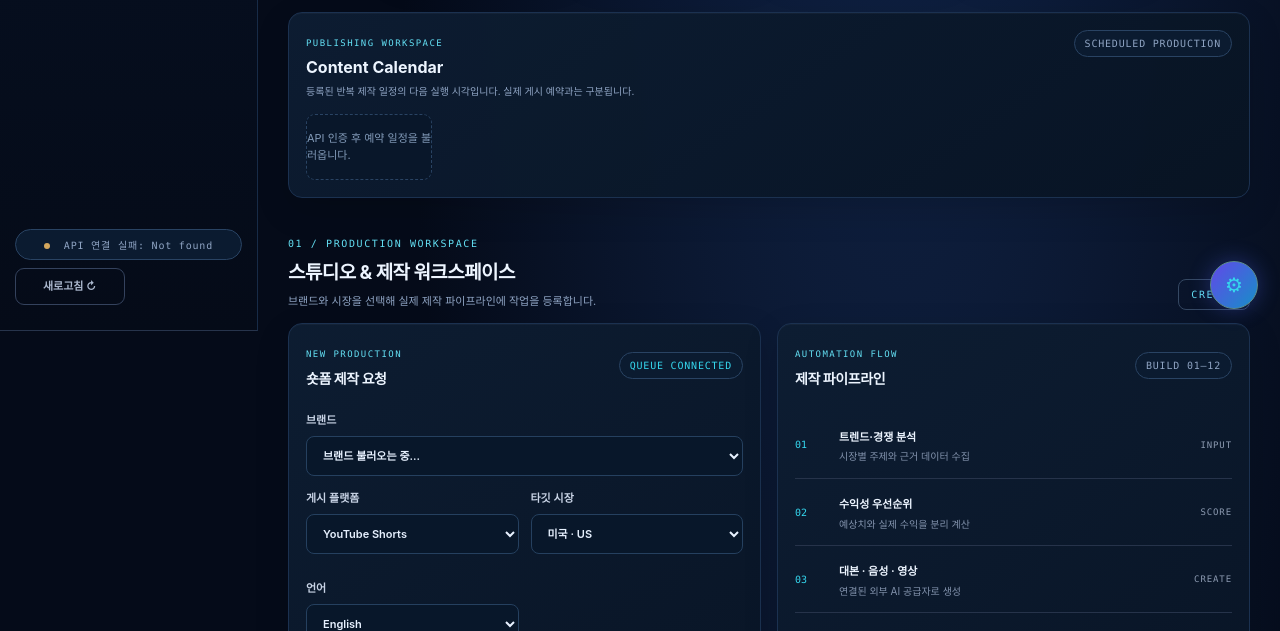
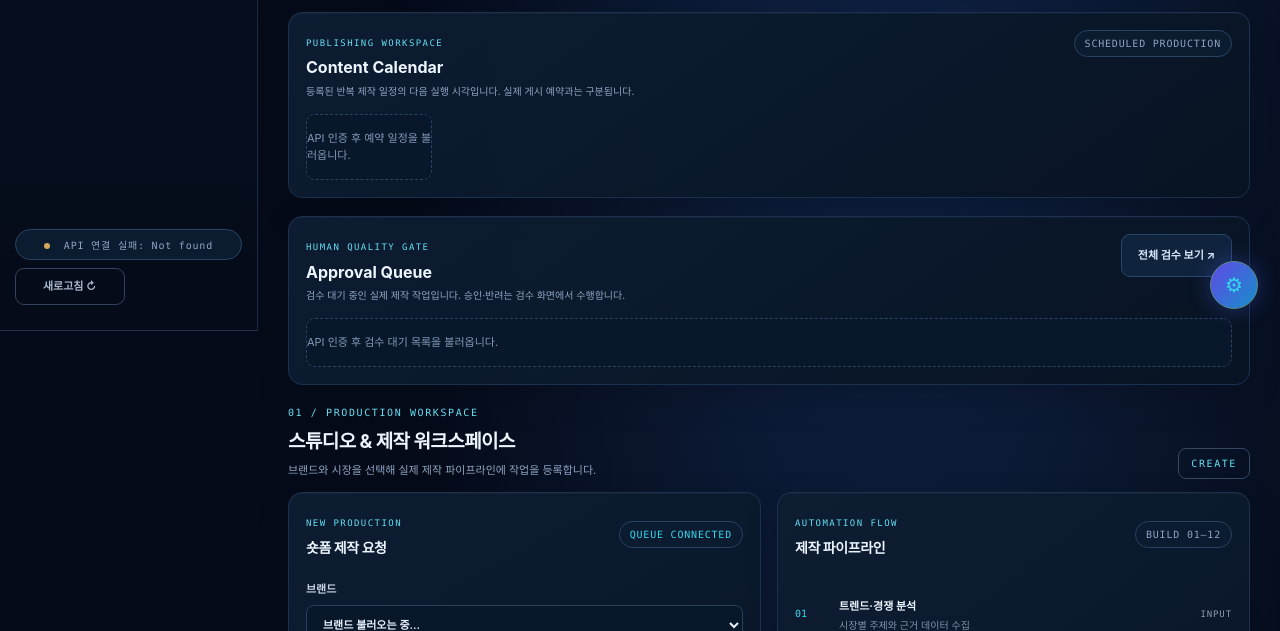
Before and after one commit to justinhblee-prog/shorts, a plain HTML site: page frontend/index.html in a window 1280 px wide. Shown: the part 469-1100 px from the top of the page. Drawn offline with Linux system fonts and the light colour scheme; files that its build step writes are made by us from their sources; no server answers; files whose address does not match are found by name.

Commit message:
BUILD-00309: add dashboard approval queue panel

```diff
--- a/frontend/index.html
+++ b/frontend/index.html
@@ -47,6 +47,10 @@
     <section class="cyber-calendar panel" aria-labelledby="cyberCalendarTitle">
       <div class="cyber-calendar-head"><div><span class="panel-kicker">PUBLISHING WORKSPACE</span><h2 id="cyberCalendarTitle">Content Calendar</h2><p>등록된 반복 제작 일정의 다음 실행 시각입니다. 실제 게시 예약과는 구분됩니다.</p></div><span class="tag">SCHEDULED PRODUCTION</span></div>
       <div id="cyberCalendarGrid" class="cyber-calendar-grid"><div class="empty-state">API 인증 후 예약 일정을 불러옵니다.</div></div>
+    </section>
+    <section class="cyber-approval panel" aria-labelledby="cyberApprovalTitle">
+      <div class="cyber-calendar-head"><div><span class="panel-kicker">HUMAN QUALITY GATE</span><h2 id="cyberApprovalTitle">Approval Queue</h2><p>검수 대기 중인 실제 제작 작업입니다. 승인·반려는 검수 화면에서 수행합니다.</p></div><a class="button button-secondary" href="#review">전체 검수 보기 ↗</a></div>
+      <div id="cyberApprovalList" class="cyber-approval-list"><div class="empty-state">API 인증 후 검수 대기 목록을 불러옵니다.</div></div>
     </section>
 
     <section class="section" id="studio">
```
